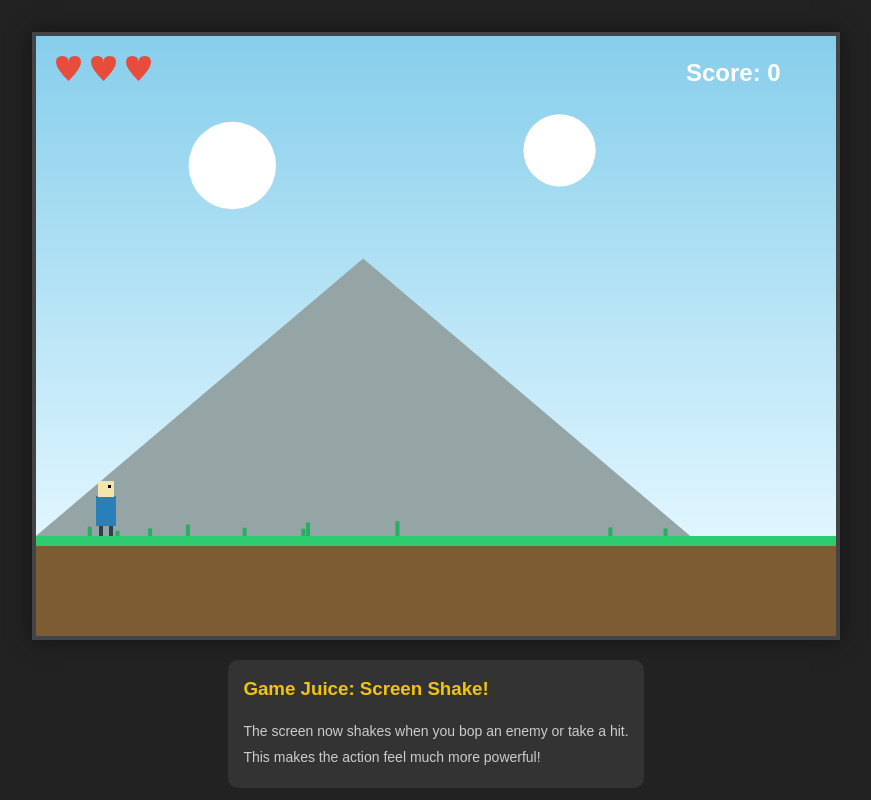
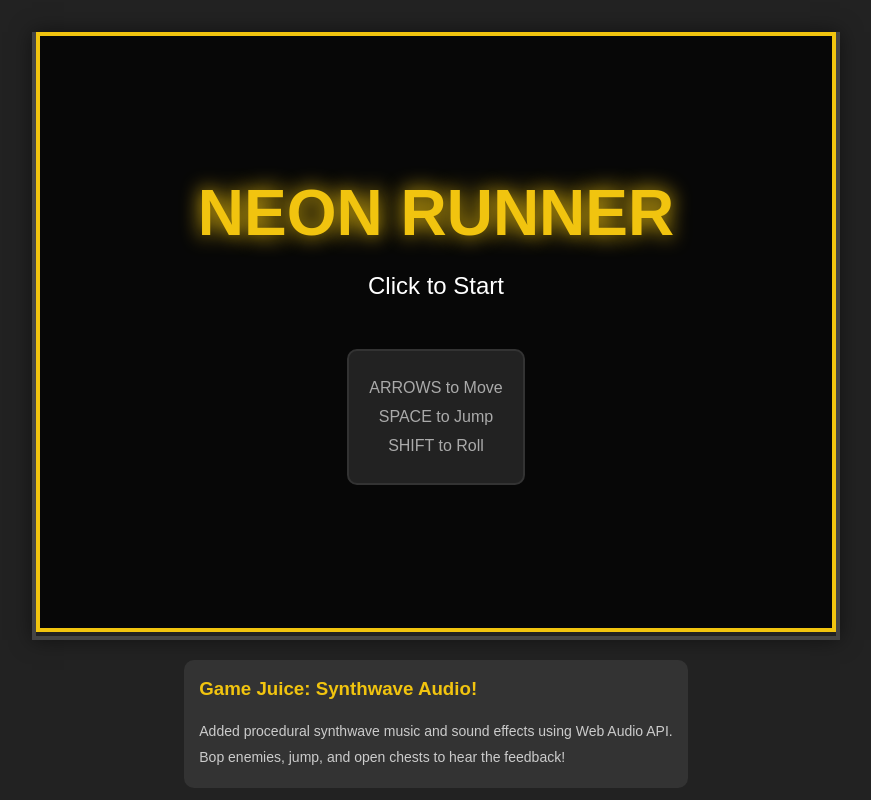
Before and after one commit to mtmann213/neon-runner, a React (Vite) app: page / in a window 1280 px wide. Shown: the whole page, without its empty margins (204-1075 px from the left). Built offline with nearby package versions, Linux system fonts and the light colour scheme.

Commit message:
Added procedural synthwave music and sound effects

```diff
--- a/src/App.css
+++ b/src/App.css
@@ -16,6 +16,52 @@ body {
   flex-direction: column;
   align-items: center;
   padding-top: 20px;
+  position: relative;
+}
+
+.start-overlay {
+  position: absolute;
+  top: 20px;
+  left: 50%;
+  transform: translateX(-50%);
+  width: 800px;
+  height: 600px;
+  background: rgba(0, 0, 0, 0.8);
+  display: flex;
+  flex-direction: column;
+  justify-content: center;
+  align-items: center;
+  z-index: 10;
+  cursor: pointer;
+  border: 4px solid #f1c40f;
+  box-sizing: border-box;
+}
+
+.start-overlay h1 {
+  font-size: 64px;
+  color: #f1c40f;
+  margin: 0;
+  text-shadow: 0 0 20px #f1c40f;
+}
+
+.start-overlay p {
+  font-size: 24px;
+  color: white;
+  margin-top: 20px;
+}
+
+.controls-hint {
+  margin-top: 40px;
+  background: #222;
+  padding: 20px;
+  border: 2px solid #333;
+  border-radius: 10px;
+}
+
+.controls-hint p {
+  font-size: 16px;
+  margin: 5px 0;
+  color: #aaa;
 }
 
 .ui-overlay {
--- a/src/App.tsx
+++ b/src/App.tsx
@@ -1,15 +1,20 @@
 import React, { useEffect, useRef, useState } from 'react';
 import './App.css';
+import { audioManager } from './AudioManager';
 
 const GameCanvas: React.FC = () => {
   const canvasRef = useRef<HTMLCanvasElement>(null);
   const [lives, setLives] = useState(3);
   const [score, setScore] = useState(0);
+  const [gameStarted, setGameStarted] = useState(false);
 
   const scoreRef = useRef(0);
   const livesRef = useRef(3);
 
   useEffect(() => {
+    if (!gameStarted) return;
+    audioManager.startMusic();
+
     const canvas = canvasRef.current;
     if (!canvas) return;
     const ctx = canvas.getContext('2d');
@@ -180,6 +185,7 @@ const GameCanvas: React.FC = () => {
         if (keys['Space'] && player.isGrounded) {
           player.vy = jumpStrength; player.isGrounded = false;
           createParticles(player.x + 20, groundY, '#7d5c34', 8, 2);
+          audioManager.playJump();
         }
       }
 
@@ -197,6 +203,7 @@ const GameCanvas: React.FC = () => {
               setScore(scoreRef.current);
               createParticles(chest.x + 20, chest.y + 20, '#f1c40f', 15, 4);
               startShake(10, 3); // Light shake for chest
+              audioManager.playChest();
               if (chest.type === 'health') { livesRef.current++; setLives(livesRef.current); }
               else if (chest.type === 'speed') player.speedBoostTimer = 300;
           }
@@ -214,16 +221,19 @@ const GameCanvas: React.FC = () => {
                   scoreRef.current += 50; setScore(scoreRef.current);
                   createParticles(enemy.x + 20, enemy.y + 20, '#e74c3c', 20, 5);
                   startShake(15, 5); // Medium shake for kill
+                  audioManager.playBop();
               } else if (player.isRolling && enemy.type !== 'spikes') {
                   enemy.alive = false;
                   scoreRef.current += 50; setScore(scoreRef.current);
                   createParticles(enemy.x + 20, enemy.y + 20, '#e74c3c', 20, 5);
                   startShake(15, 5); // Medium shake for kill
+                  audioManager.playBop();
               } else if (player.invincibilityFrames === 0) {
                   livesRef.current--; setLives(livesRef.current);
                   player.invincibilityFrames = 60;
                   createParticles(player.x + 20, player.y + 20, '#3498db', 10, 3);
                   startShake(20, 10); // Big shake for damage
+                  audioManager.playDamage();
                   if (livesRef.current <= 0) {
                       livesRef.current = 3; setLives(3);
                       scoreRef.current = 0; setScore(0);
@@ -292,11 +302,22 @@ const GameCanvas: React.FC = () => {
 
   return (
     <div className="game-container">
+      {!gameStarted && (
+        <div className="start-overlay" onClick={() => setGameStarted(true)}>
+          <h1>NEON RUNNER</h1>
+          <p>Click to Start</p>
+          <div className="controls-hint">
+            <p>ARROWS to Move</p>
+            <p>SPACE to Jump</p>
+            <p>SHIFT to Roll</p>
+          </div>
+        </div>
+      )}
       <canvas ref={canvasRef} width={800} height={600} />
       <div className="instructions">
-        <h3>Game Juice: Screen Shake!</h3>
-        <p>The screen now shakes when you bop an enemy or take a hit.</p>
-        <p>This makes the action feel much more powerful!</p>
+        <h3>Game Juice: Synthwave Audio!</h3>
+        <p>Added procedural synthwave music and sound effects using Web Audio API.</p>
+        <p>Bop enemies, jump, and open chests to hear the feedback!</p>
       </div>
     </div>
   );
--- /dev/null
+++ b/src/AudioManager.ts
@@ -0,0 +1,154 @@
+/**
+ * AudioManager.ts
+ * Procedural Synthwave Sound & SFX Generator using Web Audio API
+ */
+
+class AudioManager {
+  private ctx: AudioContext | null = null;
+  private masterGain: GainNode | null = null;
+  private musicGain: GainNode | null = null;
+  private sfxGain: GainNode | null = null;
+  private isPlayingMusic: boolean = false;
+  private musicInterval: any = null;
+
+  constructor() {
+    // Context is created on first interaction
+  }
+
+  private init() {
+    if (this.ctx) return;
+    this.ctx = new (window.AudioContext || (window as any).webkitAudioContext)();
+
+    this.masterGain = this.ctx.createGain();
+    this.masterGain.connect(this.ctx.destination);
+    this.masterGain.gain.value = 0.5;
+
+    this.musicGain = this.ctx.createGain();
+    this.musicGain.connect(this.masterGain);
+    this.musicGain.gain.value = 0.3;
+
+    this.sfxGain = this.ctx.createGain();
+    this.sfxGain.connect(this.masterGain);
+    this.sfxGain.gain.value = 0.6;
+  }
+
+  // --- Sound Effects ---
+
+  public playJump() {
+    this.init();
+    if (!this.ctx || !this.sfxGain) return;
+    const osc = this.ctx.createOscillator();
+    const g = this.ctx.createGain();
+    osc.type = 'square';
+    osc.frequency.setValueAtTime(150, this.ctx.currentTime);
+    osc.frequency.exponentialRampToValueAtTime(600, this.ctx.currentTime + 0.1);
+    g.gain.setValueAtTime(0.1, this.ctx.currentTime);
+    g.gain.exponentialRampToValueAtTime(0.01, this.ctx.currentTime + 0.1);
+    osc.connect(g);
+    g.connect(this.sfxGain);
+    osc.start();
+    osc.stop(this.ctx.currentTime + 0.1);
+  }
+
+  public playBop() {
+    this.init();
+    if (!this.ctx || !this.sfxGain) return;
+    const osc = this.ctx.createOscillator();
+    const g = this.ctx.createGain();
+    osc.type = 'sine';
+    osc.frequency.setValueAtTime(400, this.ctx.currentTime);
+    osc.frequency.exponentialRampToValueAtTime(800, this.ctx.currentTime + 0.05);
+    g.gain.setValueAtTime(0.2, this.ctx.currentTime);
+    g.gain.exponentialRampToValueAtTime(0.01, this.ctx.currentTime + 0.1);
+    osc.connect(g);
+    g.connect(this.sfxGain);
+    osc.start();
+    osc.stop(this.ctx.currentTime + 0.1);
+  }
+
+  public playDamage() {
+    this.init();
+    if (!this.ctx || !this.sfxGain) return;
+    const osc = this.ctx.createOscillator();
+    const g = this.ctx.createGain();
+    osc.type = 'sawtooth';
+    osc.frequency.setValueAtTime(100, this.ctx.currentTime);
+    osc.frequency.linearRampToValueAtTime(40, this.ctx.currentTime + 0.2);
+    g.gain.setValueAtTime(0.2, this.ctx.currentTime);
+    g.gain.linearRampToValueAtTime(0.01, this.ctx.currentTime + 0.2);
+    osc.connect(g);
+    g.connect(this.sfxGain);
+    osc.start();
+    osc.stop(this.ctx.currentTime + 0.2);
+  }
+
+  public playChest() {
+    this.init();
+    if (!this.ctx || !this.sfxGain) return;
+    [440, 554.37, 659.25, 880].forEach((freq, i) => {
+        const osc = this.ctx!.createOscillator();
+        const g = this.ctx!.createGain();
+        osc.type = 'sine';
+        osc.frequency.setValueAtTime(freq, this.ctx!.currentTime + i * 0.05);
+        g.gain.setValueAtTime(0, this.ctx!.currentTime);
+        g.gain.linearRampToValueAtTime(0.1, this.ctx!.currentTime + i * 0.05 + 0.01);
+        g.gain.exponentialRampToValueAtTime(0.01, this.ctx!.currentTime + i * 0.05 + 0.2);
+        osc.connect(g);
+        g.connect(this.sfxGain!);
+        osc.start(this.ctx!.currentTime + i * 0.05);
+        osc.stop(this.ctx!.currentTime + i * 0.05 + 0.2);
+    });
+  }
+
+  // --- Procedural Synthwave Music ---
+
+  public startMusic() {
+    this.init();
+    if (this.isPlayingMusic || !this.ctx) return;
+    this.isPlayingMusic = true;
+
+    let step = 0;
+    const scale = [55, 65.41, 73.42, 82.41, 98, 110]; // A1, C2, D2, E2, G2, A2
+    const melodyScale = [220, 246.94, 261.63, 293.66, 329.63, 392, 440];
+
+    this.musicInterval = setInterval(() => {
+      if (!this.ctx || !this.musicGain) return;
+
+      // Bassline (Classic Synthwave pattern: Root-Root-Octave-Octave)
+      const bassNote = scale[0];
+      const osc = this.ctx.createOscillator();
+      const g = this.ctx.createGain();
+      osc.type = 'sawtooth';
+      osc.frequency.setValueAtTime(step % 2 === 0 ? bassNote : bassNote * 2, this.ctx.currentTime);
+      g.gain.setValueAtTime(0.05, this.ctx.currentTime);
+      g.gain.exponentialRampToValueAtTime(0.01, this.ctx.currentTime + 0.1);
+      osc.connect(g);
+      g.connect(this.musicGain);
+      osc.start();
+      osc.stop(this.ctx.currentTime + 0.15);
+
+      // Simple Melody every few steps
+      if (step % 4 === 0 && Math.random() > 0.3) {
+        const mOsc = this.ctx.createOscillator();
+        const mg = this.ctx.createGain();
+        mOsc.type = 'triangle';
+        mOsc.frequency.setValueAtTime(melodyScale[Math.floor(Math.random() * melodyScale.length)], this.ctx.currentTime);
+        mg.gain.setValueAtTime(0.03, this.ctx.currentTime);
+        mg.gain.exponentialRampToValueAtTime(0.01, this.ctx.currentTime + 0.4);
+        mOsc.connect(mg);
+        mg.connect(this.musicGain);
+        mOsc.start();
+        mOsc.stop(this.ctx.currentTime + 0.5);
+      }
+
+      step++;
+    }, 150); // 100 BPM approx
+  }
+
+  public stopMusic() {
+    if (this.musicInterval) clearInterval(this.musicInterval);
+    this.isPlayingMusic = false;
+  }
+}
+
+export const audioManager = new AudioManager();
```
Also changed, not shown: 1 other file (tests, documents, lock files or other folders).
